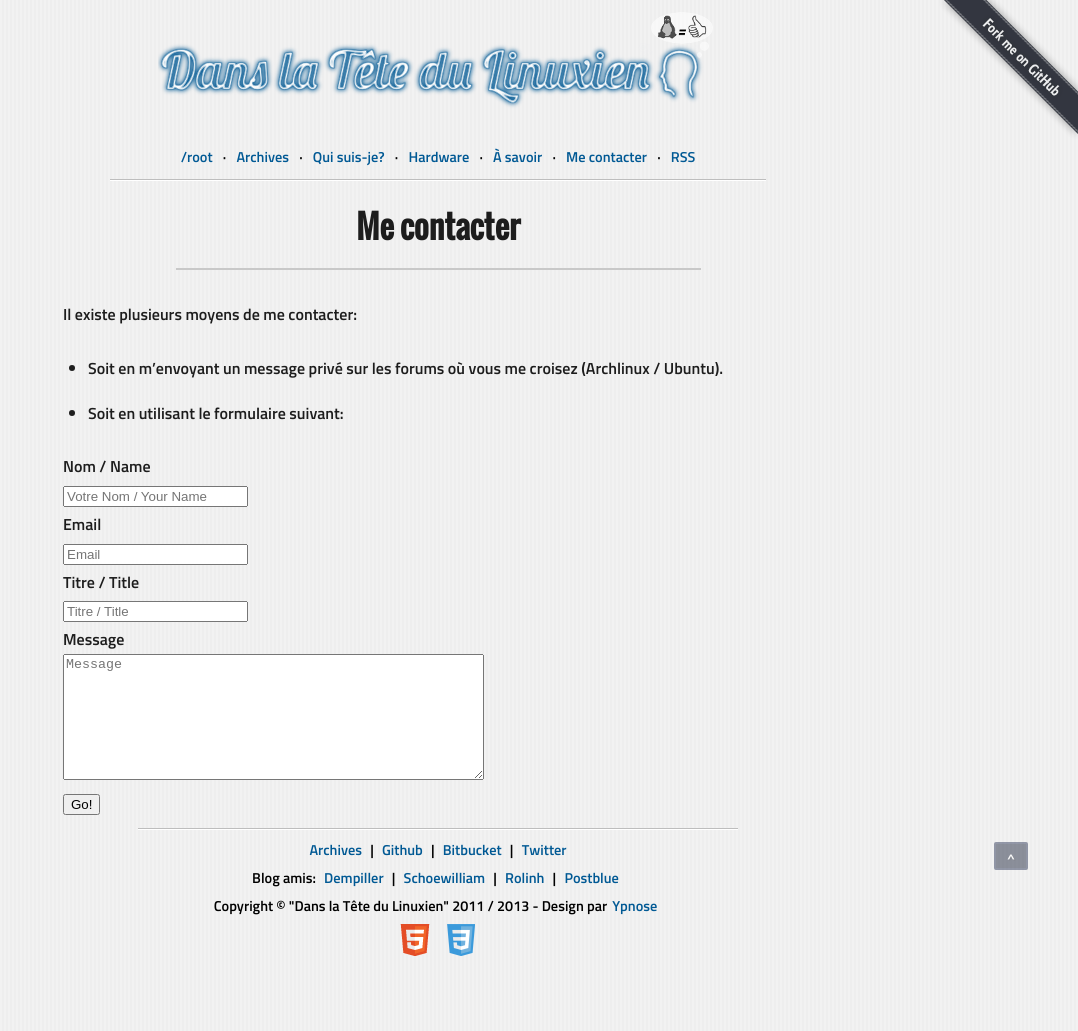
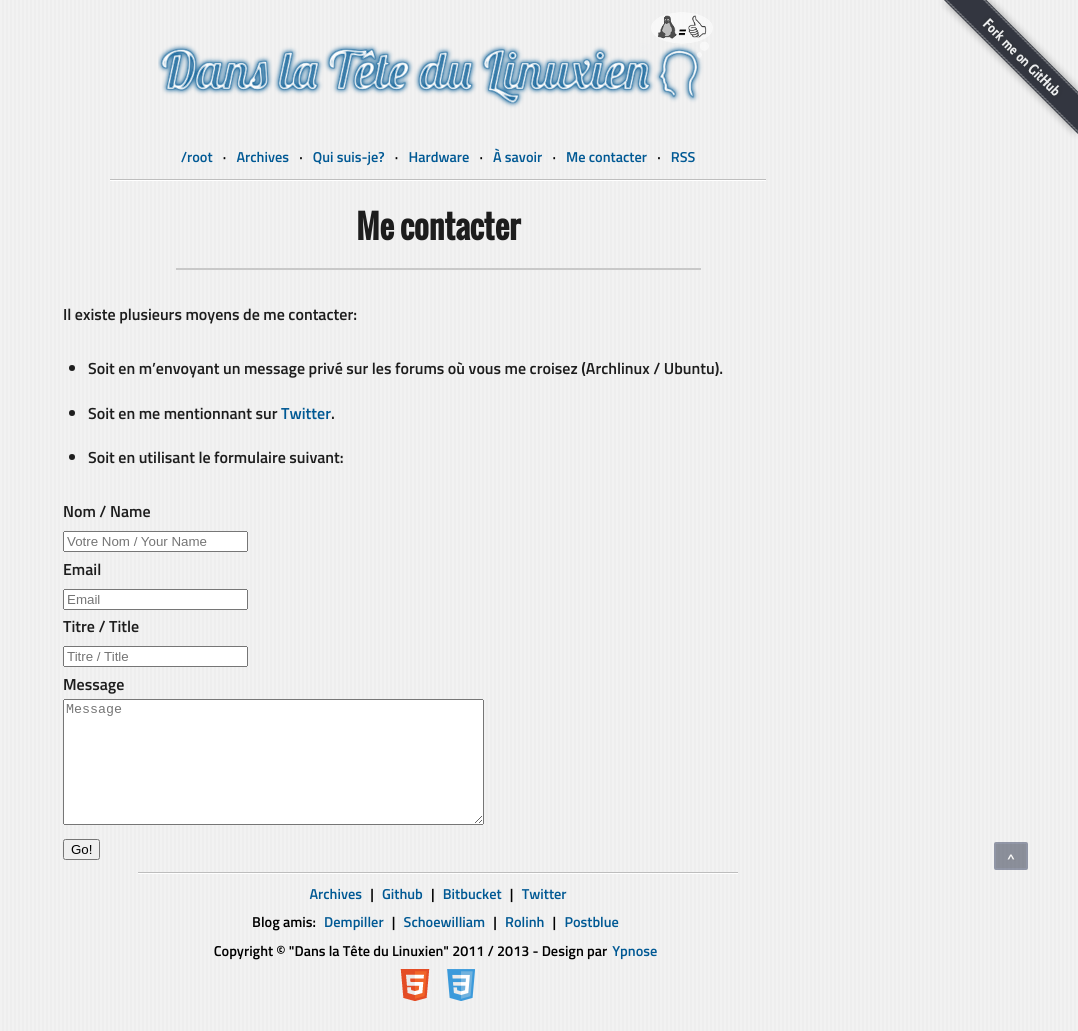
Before and after one commit to roberts-sandbox/test-ypnose, a Jekyll site: the page built from me-contacter/index.markdown, in a window 1280 px wide. Shown: the whole page, without its empty margins (202-1280 px from the left). Built offline with Jekyll 4.4.1, drawn with Linux system fonts in a browser that asks for light colours; before the commit the page ends 986 px from its top, so only the background shows below that.

Commit message:
FUCK SPAMS (once again)

```diff
--- a/me-contacter/index.markdown
+++ b/me-contacter/index.markdown
@@ -1,32 +1,38 @@
 ---
 layout: page
 title: "Me contacter"
-sharing: true
 ---
 
 Il existe plusieurs moyens de me contacter:
 
   * Soit en m'envoyant un message privé sur les forums où vous me croisez (Archlinux / Ubuntu).
 
+  * Soit en me mentionnant sur [Twitter](https://twitter.com/tetedulinuxien/).
+
   * Soit en utilisant le formulaire suivant:
 
 <form action="http://getsimpleform.com/messages?form_api_token=08085bbd8d22279d2d3fa969a4d250a0" method="post">
   <input type='hidden' name='redirect_to' value='http://tetedulinuxien.fr/merci.html' />
+
   <label for='name'>Nom / Name</label>
   <br/>
-  <input name='name' type='text' id='name' placeholder='Votre Nom / Your Name' />
+  <input name="name" type="text" placeholder="Votre Nom / Your Name" />
   <br/>
+
   <label for='email'>Email</label>
   <br/>
-  <input name='title' type='text' id='email' placeholder='Email' />
+  <input name="content" type="text" placeholder="Email" />
   <br/>
+
   <label for='title'>Titre / Title</label>
   <br/>
-  <input name='content' type='text' id='title' placeholder='Titre / Title' />
+  <input name="title" type="text" placeholder="Titre / Title" />
   <br/>
+
   <label for='email'>Message</label>
   <br/>
-  <textarea name="message" id='message' placeholder='Message' rows='8' cols='50'></textarea>
+  <textarea name="message" placeholder="Message" rows="8" cols="50"></textarea>
   <br/>
   <input type='submit' value='Go!' />
+
 </form>
```
Also changed, not shown: 2 other files.
